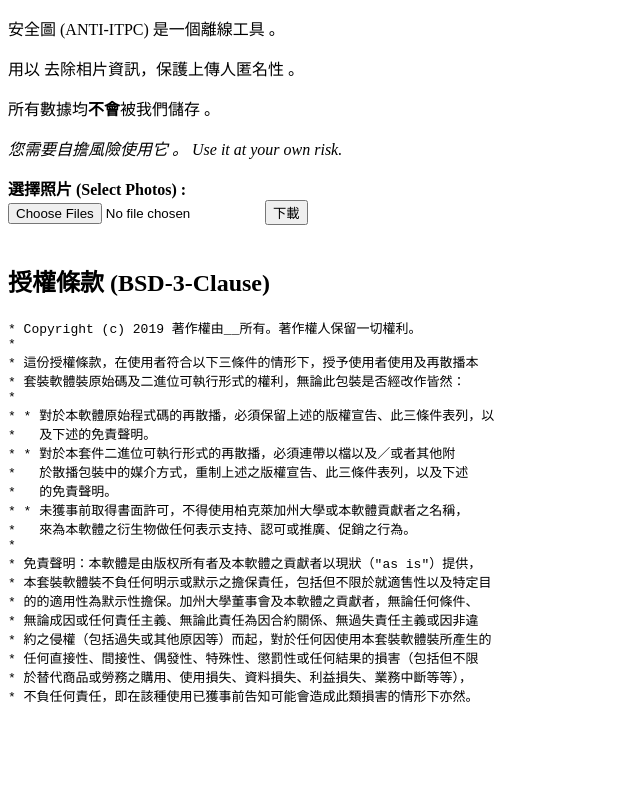
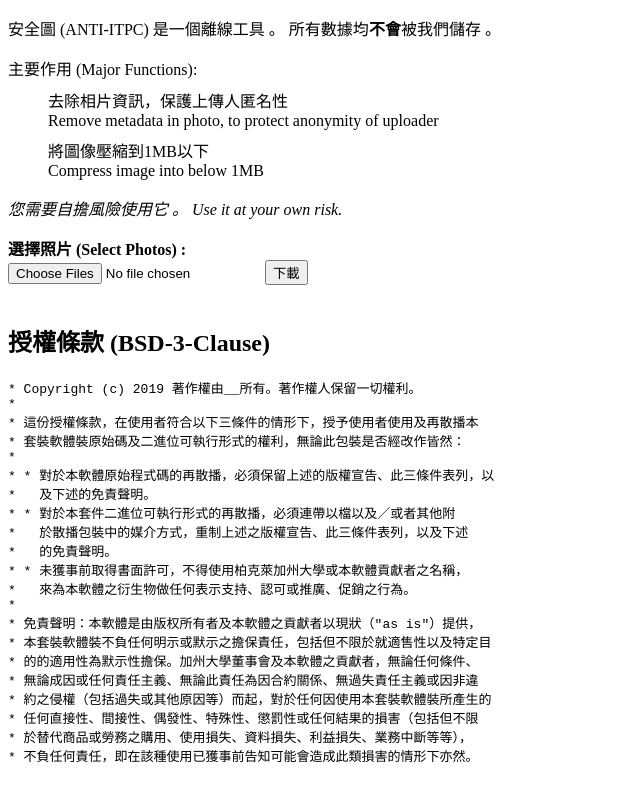
Before and after one commit to beenotung/safepic, a plain HTML site: page index_js.html in a window 1280 px wide. Shown: the whole page, without its empty margins (0-640 px from the left). Drawn offline with Linux system fonts and the light colour scheme.

Commit message:
write core functions in doc

```diff
--- a/index_js.html
+++ b/index_js.html
@@ -7,6 +7,11 @@
 			  content="width=device-width, initial-scale=1.0, minimum-scale=1.0, maximum-scale=1.0, user-scalable=no">
 		<meta name="format-detection" content="telephone=no">
 		<meta name="msapplication-tap-highlight" content="no">
+		<style>
+			dd {
+				margin-top: 0.5em;
+			}
+		</style>
 	</head>
 <body>
 	<noscript>
@@ -16,16 +21,25 @@
 		安全圖 (ANTI-ITPC)
 		是一個離線工具
 		。
+        所有數據均<strong>不會</strong>被我們儲存
+        。
 	</p>
-	<p>
-		用以
-		去除相片資訊，保護上傳人匿名性
-		。
-	</p>
-	<p>
-		所有數據均<strong>不會</strong>被我們儲存
-		。
-	</p>
+	<dl>
+		<dt>
+			主要作用
+			(Major Functions):
+		</dt>
+		<dd>
+			去除相片資訊，保護上傳人匿名性
+			<br>
+			Remove metadata in photo, to protect anonymity of uploader
+		</dd>
+		<dd>
+			將圖像壓縮到1MB以下
+			<br>
+			Compress image into below 1MB
+		</dd>
+	</dl>
 	<p>
 	<em>
 		您需要自擔風險使用它
```
